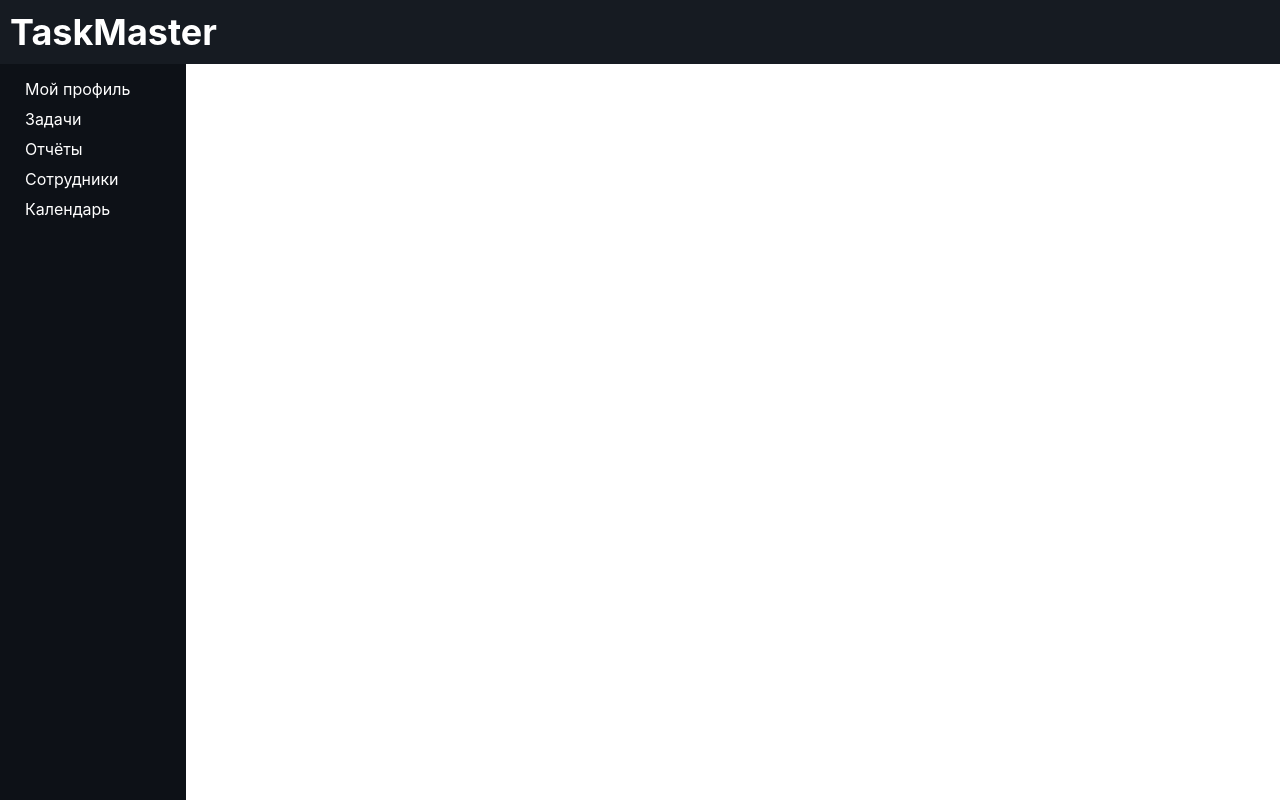
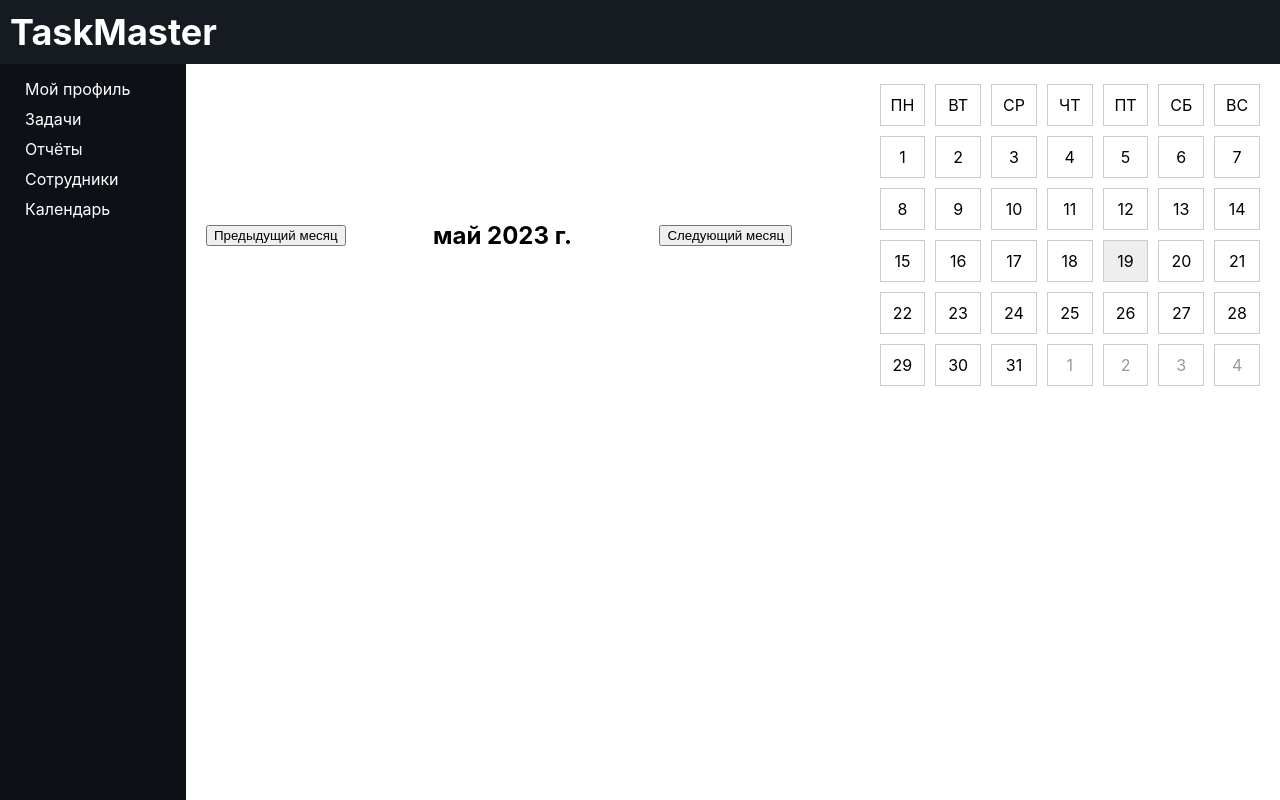
Before and after one commit to saleart-lesha/Taskmaster, a React (Create React App) app: page /calendar in a window 1280 px wide. Shown: the top 800 px of the page. Built offline with nearby package versions, Linux system fonts and the light colour scheme.

Commit message:
added component Staff and Calendar

```diff
--- a/src/App.js
+++ b/src/App.js
@@ -6,6 +6,8 @@ import Profile from './components/ProfilePage/Profile';
 import TaskComponent from './components/TaskPage/TaskComponent';
 import { Route, Routes } from 'react-router-dom';
 import Statement from './components/Statement/TaskPage/Statement';
+import StaffList from './components/StaffPage/StaffList';
+import Calendar from './components/CalendarPage/Calendar';
 
 function App() {
   return (
@@ -23,6 +25,8 @@ function App() {
             <Route path="/profile" element={<Profile />}> </Route>
             <Route path="/tasks" element={<TaskComponent />}> </Route>
             <Route path="/reports" element={<Statement />}> </Route>
+            <Route path="/employees" element={<StaffList />}> </Route>
+            <Route path="/calendar" element={<Calendar />}> </Route>
           </Routes>
 
         </div>
--- /dev/null
+++ b/src/components/CalendarPage/Calendar.jsx
@@ -0,0 +1,107 @@
+import React, { useState } from "react";
+import styles from "./Calendar.module.css";
+
+const Calendar = () => {
+    const [date, setDate] = useState(new Date());
+
+    const changeMonth = (delta) => {
+        setDate((prevDate) => {
+            const newMonth = prevDate.getMonth() + delta;
+            const newYear = prevDate.getFullYear();
+
+            if (newMonth > 11) {
+                return new Date(newYear + 1, 0, 1);
+            } else if (newMonth < 0) {
+                return new Date(newYear - 1, 11, 1);
+            }
+
+            return new Date(newYear, newMonth, 1);
+        });
+    };
+
+    const getDaysInMonth = () => {
+        const daysInMonth = new Date(
+            date.getFullYear(),
+            date.getMonth() + 1,
+            0
+        ).getDate();
+
+        return Array.from({ length: daysInMonth }, (_, i) => i + 1);
+    };
+
+    const getDaysInPrevMonth = () => {
+        const lastDayPrevMonth = new Date(
+            date.getFullYear(),
+            date.getMonth(),
+            0
+        ).getDate();
+
+        const startWeekDay = new Date(
+            date.getFullYear(),
+            date.getMonth(),
+            0
+        ).getDay();
+
+        return Array.from(
+            { length: startWeekDay },
+            (_, i) => lastDayPrevMonth - startWeekDay + i + 1
+        );
+    };
+
+    const getDaysInNextMonth = () => {
+        const lastDayCurrMonth = new Date(
+            date.getFullYear(),
+            date.getMonth() + 1,
+            0
+        ).getDate();
+
+        const lastDayCurrWeekDay = new Date(
+            date.getFullYear(),
+            date.getMonth() + 1,
+            0
+        ).getDay();
+
+        const remainingDays = 7 - lastDayCurrWeekDay;
+
+        return Array.from({ length: remainingDays }, (_, i) => i + 1);
+    };
+
+    return (
+        <div className={styles["calendar-header"]}>
+            <button onClick={() => changeMonth(-1)}>Предыдущий месяц</button>
+            <h2>
+                {date.toLocaleString("ru", { month: "long", year: "numeric" })}
+            </h2>
+            <button onClick={() => changeMonth(1)}>Следующий месяц</button>
+
+            <div className={styles["calendar-grid"]}>
+                {["ПН", "ВТ", "СР", "ЧТ", "ПТ", "СБ", "ВС"].map((dayName) => (
+                    <div key={dayName} className={styles["calendar-cell"]}>
+                        {dayName}
+                    </div>
+                ))}
+                {[...getDaysInPrevMonth(), ...getDaysInMonth(), ...getDaysInNextMonth()].map(
+                    (day, i) => {
+                        const isPrevMonth = i < getDaysInPrevMonth().length;
+                        const isNextMonth =
+                            i >= getDaysInPrevMonth().length + getDaysInMonth().length;
+                        const isToday =
+                            new Date().toDateString() ===
+                            new Date(date.getFullYear(), date.getMonth(), day).toDateString();
+                        return (
+                            <div
+                                key={i}
+                                className={`${styles["calendar-cell"]} ${isPrevMonth || isNextMonth ? styles["muted"] : ""
+                                    } ${isToday ? styles["today"] : ""}`}
+                            >
+                                {day}
+                            </div>
+                        );
+                    }
+                )}
+            </div>
+        </div>
+    );
+};
+
+export default Calendar;
--- /dev/null
+++ b/src/components/CalendarPage/Calendar.module.css
@@ -0,0 +1,32 @@
+.calendar {
+  font-family: Arial, sans-serif;
+  border: 1px solid #ccc;
+  padding: 20px;
+}
+
+.calendar-header {
+  display: flex;
+  justify-content: space-between;
+  align-items: center;
+  margin-bottom: 20px;
+}
+
+.calendar-grid {
+  display: grid;
+  grid-template-columns: repeat(7, 1fr);
+  grid-gap: 10px;
+}
+
+.calendar-cell {
+  padding: 10px;
+  text-align: center;
+  border: 1px solid #ccc;
+}
+
+.calendar-cell.muted {
+  color: #999;
+}
+
+.calendar-cell.today {
+  background-color: #eee;
+}
--- /dev/null
+++ b/src/components/StaffPage/StaffList.jsx
@@ -0,0 +1,88 @@
+import React, { useState } from "react";
+
+const StaffList = () => {
+    const [staff, setStaff] = useState([
+        {
+            id: "1",
+            name: "John Smith",
+            position: "Software Developer",
+            taskCount: 8
+        },
+        {
+            id: "2",
+            name: "Emily Johnson",
+            position: "UI Designer",
+            taskCount: 5
+        },
+        {
+            id: "3",
+            name: "Peter Parker",
+            position: "Frontend Developer",
+            taskCount: 10
+        }
+    ]);
+
+    const [newStaffName, setNewStaffName] = useState("");
+    const [newStaffPosition, setNewStaffPosition] = useState("");
+
+    const handleAddStaff = () => {
+        if (newStaffName && newStaffPosition) {
+            // Generate unique ID for new staff member
+            const id = Date.now().toString();
+
+            // Create new staff object
+            const newStaff = {
+                id,
+                name: newStaffName,
+                position: newStaffPosition,
+                taskCount: 0
+            };
+
+            // Add new staff to the list
+            setStaff([...staff, newStaff]);
+
+            // Reset input fields
+            setNewStaffName("");
+            setNewStaffPosition("");
+        } else {
+            alert("Please enter both name and position.");
+        }
+    };
+
+    const handleDeleteStaff = (id) => {
+        const updatedStaff = staff.filter((member) => member.id !== id);
+        setStaff(updatedStaff);
+    };
+
+    return (
+        <div>
+            <h1>Staff List Component</h1>
+            <ul>
+                {staff.map((member) => (
+                    <li key={member.id}>
+                        {member.name} - {member.position} - {member.taskCount} tasks
+                        <button onClick={() => handleDeleteStaff(member.id)}>Delete</button>
+                    </li>
+                ))}
+            </ul>
+            <div>
+                <h2>Add New Staff Member</h2>
+                <input
+                    type="text"
+                    placeholder="Name"
+                    value={newStaffName}
+                    onChange={(e) => setNewStaffName(e.target.value)}
+                />
+                <input
+                    type="text"
+                    placeholder="Position"
+                    value={newStaffPosition}
+                    onChange={(e) => setNewStaffPosition(e.target.value)}
+                />
+                <button onClick={handleAddStaff}>Add New Staff Member</button>
+            </div>
+        </div>
+    );
+};
+
+export default StaffList;
```
Also changed, not shown: src/components/StaffPage/StaffList.module.css (added).
